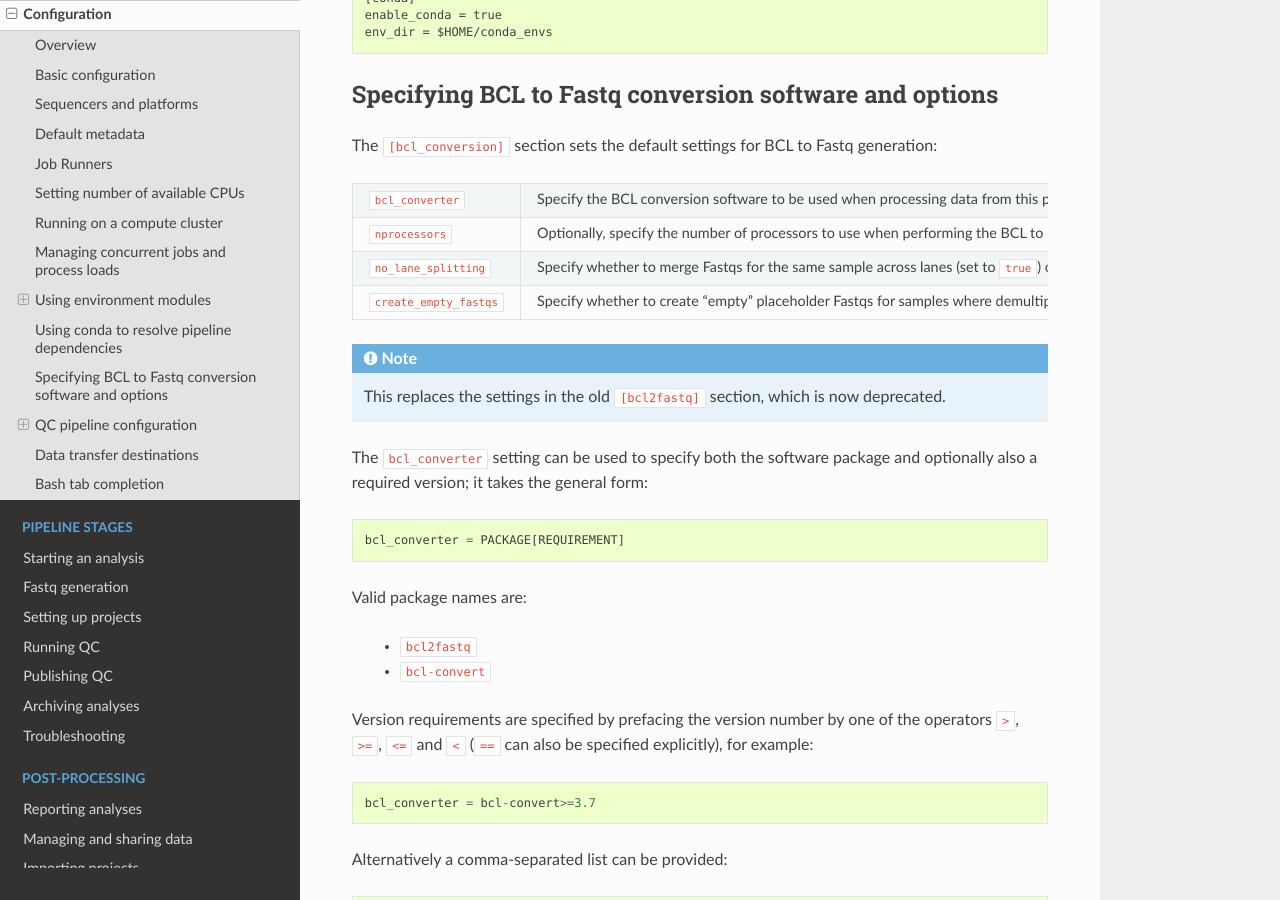
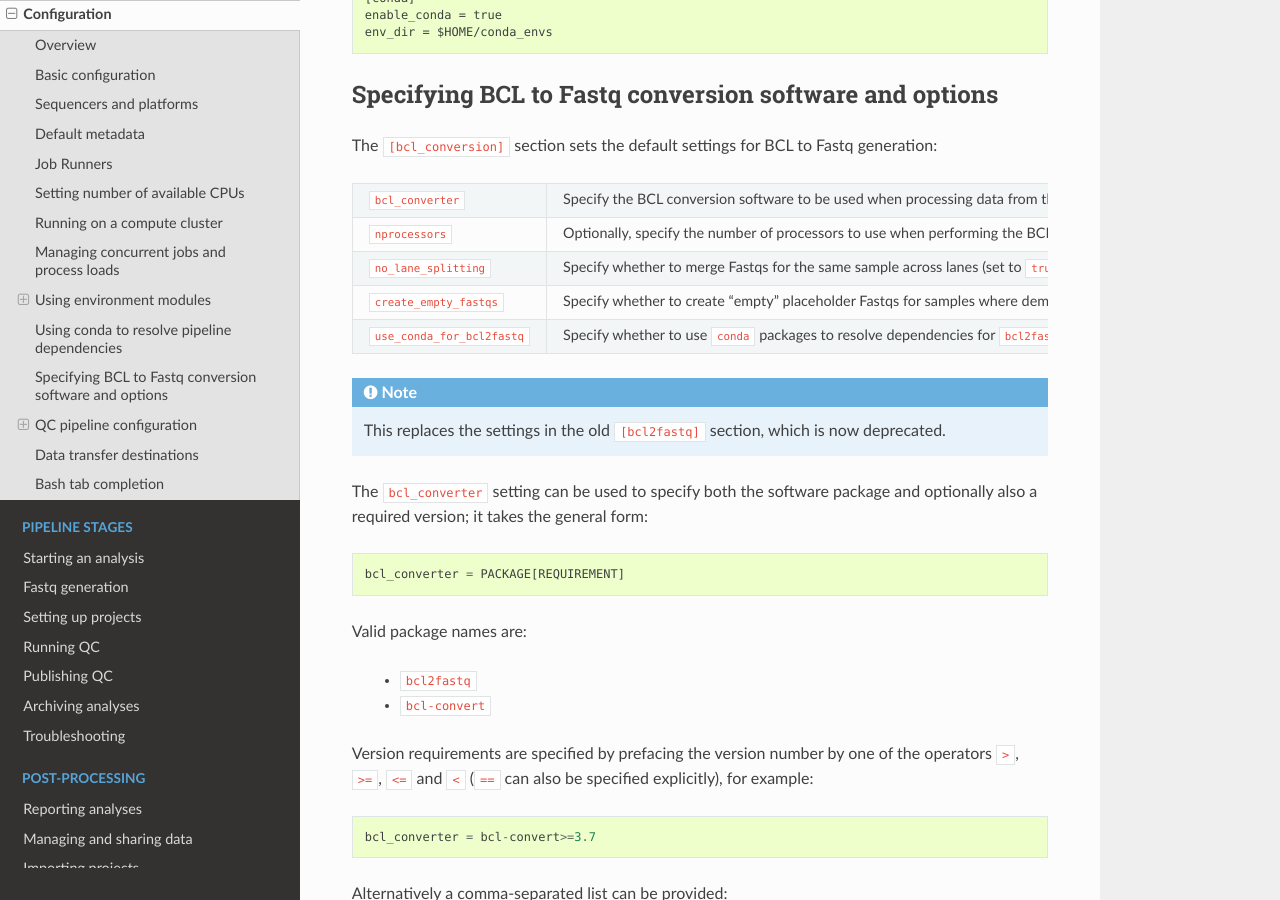
Before and after one commit to fls-bioinformatics-core/auto_process_ngs, a Sphinx documentation site: the page built from docs/source/configuration.rst, in a window 1280 px wide and 900 px high, scrolled down 8792 px. Built offline with Sphinx 7.4.7 and the Read the Docs theme 3.1.0, drawn with Linux system fonts in a browser that asks for light colours.

Commit message:
Update configuration and software requirements documentation.

```diff
--- a/docs/source/configuration.rst
+++ b/docs/source/configuration.rst
@@ -495,22 +495,26 @@ Specifying BCL to Fastq conversion software and options
 The ``[bcl_conversion]`` section sets the default settings for BCL
 to Fastq generation:
 
-======================= ==============================================
-``bcl_converter``       Specify the BCL conversion software to be used
-                        when processing data from this platform; see
-			below for more information
-``nprocessors``         Optionally, specify the number of processors
-                        to use when performing the BCL to Fastq
-			conversion (deprecated, it is recommended to
-			set this implicitly via the job runners - see
-			:ref:`setting_number_of_cpus`)
-``no_lane_splitting``   Specify whether to merge Fastqs for the same
-                        sample across lanes (set to ``true``) or not
-			(set to ``false``)
-``create_empty_fastqs`` Specify whether to create "empty" placeholder
-                        Fastqs for samples where demultiplexing failed
-			to assign any reads
-======================= ==============================================
+=========================== ==============================================
+``bcl_converter``           Specify the BCL conversion software to be used
+                            when processing data from this platform; see
+                            below for more information
+``nprocessors``             Optionally, specify the number of processors
+                            to use when performing the BCL to Fastq
+                            conversion (deprecated, it is recommended to
+                            set this implicitly via the job runners - see
+			    :ref:`setting_number_of_cpus`)
+``no_lane_splitting``       Specify whether to merge Fastqs for the same
+                            sample across lanes (set to ``true``) or not
+                            (set to ``false``)
+``create_empty_fastqs``     Specify whether to create "empty" placeholder
+                            Fastqs for samples where demultiplexing failed
+                            to assign any reads
+``use_conda_for_bcl2fastq`` Specify whether to use ``conda`` packages to
+                            resolve dependencies for ``bcl2fastq``
+                            (defaults to ``false`` i.e. don't use
+                            ``conda`` packages)
+=========================== ==============================================
 
 .. note::
 
--- a/docs/source/requirements.rst
+++ b/docs/source/requirements.rst
@@ -30,7 +30,7 @@ third-party software packages which must be installed separately:
 =================== ================== ===================
 Pipeline stage      Software packages  Notes
 =================== ================== ===================
-make_fastqs         `bcl2fastq 2.17`_  2.17+ recommended
+make_fastqs (+)     `bcl2fastq 2.17`_  2.17+ recommended
 make_fastqs         `bcl-convert`_     Alternative to ``bcl2fastq``
 make_fastqs         `cellranger`_      10xGenomics Chromium single-cell RNA-seq data only
 make_fastqs         `cellranger-atac`_ 10xGenomics Chromium single-cell ATAC-seq data only
@@ -80,6 +80,10 @@ the programs provided by these packages must be available on the
 :ref:`environment_modules` can be used to help manage this.
 Alternatively many of these packages can be obtained from the
 `bioconda project <https://bioconda.github.io/>`_.
+
+(+) only needs to be installed if :ref:`conda_dependency_resolution`
+and the ``use_conda_for_bcl2fastq`` option (in the ``bcl_conversion``
+section) haven't been enabled in the configuration.
 
 ..  note::
 
```
